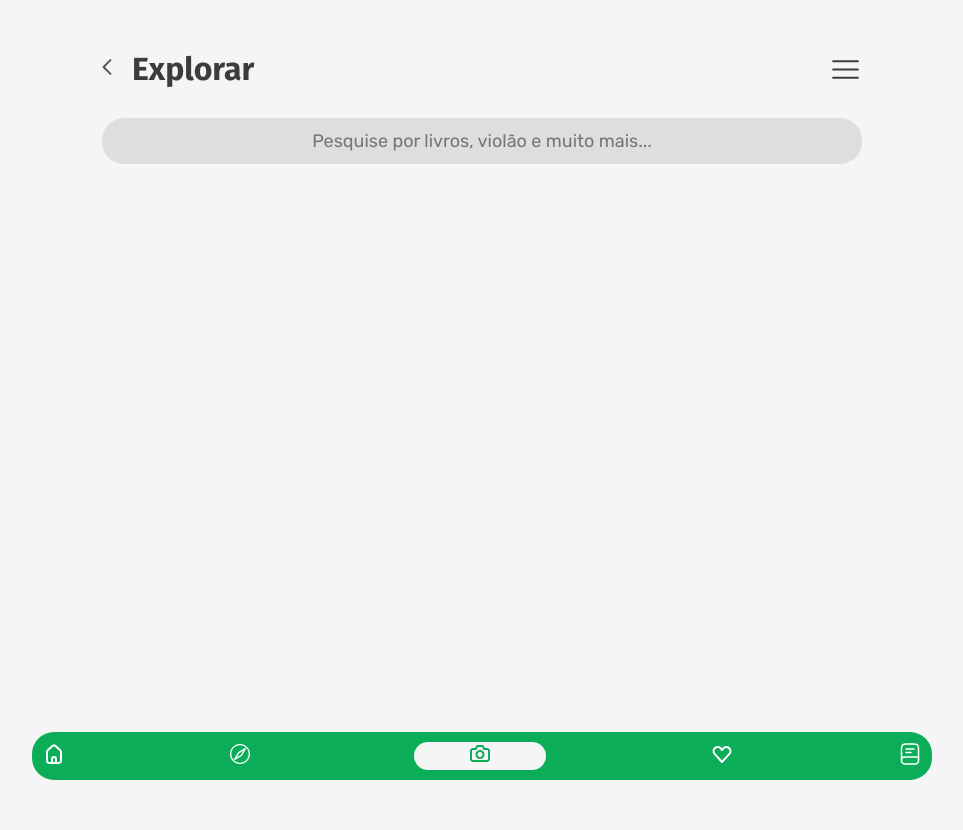
After one commit to kelvennds1/TrocaTroca-UnB, a Flask app: page /explorar in a window 1280 px wide. The commit adds this page. Shown: the whole page, without its empty margins (158-1121 px from the left). Run offline with Flask 3, Linux system fonts and the light colour scheme; data that the repository does not hold is empty; parts of the project's set-up code (start-up, migrations or seed data) failed here and were passed over.

Commit message:
Front End Pagina de Anuncios

```diff
--- a/main.py
+++ b/main.py
@@ -40,6 +40,14 @@ def logout():
     session.pop('username', None)
     # Redirecione para a página de login
     return redirect('/login')
+
+@app.route('/explorar', methods=['GET', 'POST'])
+def explorar():
+    sessio = Session()
+    items = sessio.query(Item).all()
+    return render_template('explorar.html', items=items)
+    # Rota principal
+
 
 @app.route('/inserir')
 def inserir():
--- /dev/null
+++ b/static/styles/explorar.css
@@ -0,0 +1,185 @@
+@import url('https://fonts.googleapis.com/css2?family=Dosis:wght@200;300;400;500;600;700;800&display=swap');
+@import url('https://fonts.googleapis.com/css2?family=Fira+Sans:wght@400;700&display=swap');
+@import url('https://fonts.googleapis.com/css2?family=Rubik&display=swap');
+
+* {
+    margin: 0;
+    padding: 0;
+    box-sizing: border-box;
+}
+body {
+    overflow-y: scroll;
+    margin-top: 30px;
+    width: 100vw;
+    height: 100vh;
+    display: flex;
+    align-items: center;
+    justify-content: center;
+    background-color: #F5F5F5;
+}
+.body::-webkit-scrollbar {
+    display: none; /* Oculta a barra de rolagem no Chrome, Safari e Opera */
+}
+
+.body {
+    scrollbar-width: none; /* Oculta a barra de rolagem no Firefox */
+}
+
+.home {
+    display: flex;
+    max-width: 800px;
+    width: 100%;
+    height: 100%;
+    flex-direction: column;
+    align-items: center;
+    justify-content: flex-start;
+}
+header{
+    width: 100%;
+    padding: 20px;
+}
+.top {
+    font-family: 'Fira Sans', sans-serif;
+    width: 100%;
+    display: flex;
+    flex-direction: row;
+    align-items: center;
+    justify-content: space-between;
+}
+.back-button{
+    margin-right: 20px;
+}
+.top-left{
+    display: flex;
+    flex-direction: row;
+    align-items: center;
+    justify-content: space-between;
+}
+.page-name{
+    font-weight: 800;
+    font-size: 32px;
+    color: #3C3C3C;
+}
+.search-bar{
+    margin-top: 30px;
+    border: 0;
+    text-align: center;
+    font-family: 'Rubik', sans-serif;
+    font-size: 18px;
+    width: 100%;
+    background-color: #dedede;
+    border-radius: 22px;
+    padding: 12px;
+}
+.content{
+    font-family: 'Fira Sans', sans-serif;
+    width: 100%;
+    height: 100vh;
+    padding: 20px;
+}
+.item{
+    width: 100%;
+    height: 431px;
+    background-color: white;
+    margin-bottom: 20px;
+}
+.item-header{
+    padding: 15px;
+    display: flex;
+    flex-direction: row;
+    align-items: center;
+}
+.item-header img{
+    margin-right: 10px;
+    width: 38px;
+}
+.item-owner{
+    font-size: 15px;
+    color: 0000;
+    font-weight: bold;
+}
+.instagram{
+    font-size: 13px;
+    color: #747474;
+}
+.imagem-wrapper{
+    width: 100%;
+    height: 298px;
+    overflow: hidden;
+    position: relative; /* Para fazer que a imagem com position-absolute respeite a sua posição consoante este selector, ou evitar que saia do mesmo */
+}
+.imagem {
+    width: 110%;
+    /* código abaixo centra a imagem ao centro */
+    position: absolute;
+    top: 50%;
+    left: 50%;
+    transform: translateX(-50%) translateY(-50%);
+}
+.item-desc{
+    padding: 0 20px 0 20px;
+    height: 64px;
+    display: flex;
+    flex-direction: row;
+    align-items: center;
+    justify-content: space-between;
+    font-family: 'Fira Sans', sans-serif;
+}
+.name-year{
+    flex-direction: column;
+}
+.item-name{
+    font-size: 24px;
+    font-weight: 600;
+    color: #3C3C3C;
+}
+.item-year{
+    font-size: 14px;
+    font-weight: 400;
+    color: #747474;
+}
+.item-type{
+    font-size: 24px;
+    font-weight: 800;
+    color: #0BAD59;
+}
+.last-div{
+    bottom: 0;
+    justify-self: flex-end;
+    font-size: 24px;
+    min-height: 1000px;
+}
+.navigation{
+    display: flex;
+    position: fixed;
+    justify-content: center;
+    align-items: center;
+    width: 100%;
+    bottom: 20px;
+}
+.navbar{
+    display: flex;
+    align-items: center;
+    justify-content: space-between;
+    width: 95%;
+    max-width: 900px;
+    padding: 10px;
+    border-radius: 22px;
+    background-color: #0BAD59;
+}
+.meio-nav{
+    padding: 0;
+    display: flex;
+    border-radius: 22px;
+    align-items: center;
+    justify-content: center;
+    width: 15%;
+    height: 130%;
+    background-color: #F5F5F5;
+}
+.vectors{
+    width: 24px;
+}
+.explorar{
+    width: 20px;
+}
--- /dev/null
+++ b/templates/explorar.html
@@ -0,0 +1,68 @@
+<!DOCTYPE html>
+<html>
+  <head>
+    <meta charset="utf-8" />
+    <meta name="viewport" content="initial-scale=1, width=device-width" />
+    <link rel="stylesheet" href="../static/styles/explorar.css" />
+  </head>
+  <body>
+    <div class="home">
+      <header>
+        <div class="top">
+          <div class="top-left">
+            <div class="back-button">
+              <!-- <div class="back-button-child"></div> -->
+              <a href="/home"><img class="back-button-img" alt="" src="../static/img/back-button.svg" /></a>
+              <!-- <a href="/login" class="back-link"></a> -->
+            </div>
+            <p class="page-name">Explorar</p>
+          </div>
+          <img class="hamburger-icon" alt="" src="../static/img/Hamburger.svg" id="hamburgerIcon"/>
+        </div>
+        <div class="search-input">
+          <input class="search-bar" type="text" id="search-bar" placeholder="Pesquise por livros, violão e muito mais..."/>
+          <!-- <img src="../static/img/search.svg" class='searcha' alt=""> -->
+        </div>
+      </header>
+      <div class="content">
+          <div class="carousel">
+            <!-- Itens do carrossel -->
+            {% for item in items %}
+            <div class="item">
+              <div class="item-header">
+                <img class="owner-pic" alt="" src="../static/img/User pic.svg"/>
+                <div class="owner-info">
+                  <div class="item-owner">Elma Maria</div>
+                  <div class="instagram">@elma.maria</div>
+                </div>
+              </div>
+              <div class="imagem-wrapper">
+                <img src="../static/img/Splash screen.png" class="imagem" alt="">
+              </div>
+              <div class="item-desc">
+                <div class="name-year">
+                  <div class="item-name">{{ item.name }}</div>
+                  <div class="item-year">Fabricante: {{ item.brand_species }} | Ano: {{ item.year_acquired }}</div>
+                </div>
+                <span class="item-type">Troca</span>
+              </div>
+            </div>
+            {% endfor %}
+          </div>
+      </div>
+      <div class="last-div"></div>
+    </div>
+
+    <div class="navigation">
+      <nav class="navbar">
+        <a href="#"><img class="vectors" src="../static/img/nav-bar/home.svg" alt=""></a>
+        <a href="#"><img class="explorar" src="../static/img/nav-bar/explorar.svg" alt=""></a>
+        <div class="meio-nav"><a href="#"><img class="vectors" src="../static/img/nav-bar/inserir.svg" alt=""></a></div>
+        <a href="#"><img class="vectors" src="../static/img/nav-bar/curtidos.svg" alt=""></a>
+        <a href="#"><img class="vectors" src="../static/img/nav-bar/estudo.svg" alt=""></a>
+      </nav>
+    </div>
+
+    <script src="../static/js/home.js"></script>
+  </body>
+</html>
--- a/templates/home.html
+++ b/templates/home.html
@@ -75,7 +75,7 @@
       <div class="navigation">
         <nav class="navbar">
           <a href="#"><img class="vectors" src="../static/img/nav-bar/home.svg" alt=""></a>
-          <a href="#"><img class="explorar" src="../static/img/nav-bar/explorar.svg" alt=""></a>
+          <a href="/explorar"><img class="explorar" src="../static/img/nav-bar/explorar.svg" alt=""></a>
           <div class="meio-nav"><a href="#"><img class="vectors" src="../static/img/nav-bar/inserir.svg" alt=""></a></div>
           <a href="#"><img class="vectors" src="../static/img/nav-bar/curtidos.svg" alt=""></a>
           <a href="#"><img class="vectors" src="../static/img/nav-bar/estudo.svg" alt=""></a>
```
